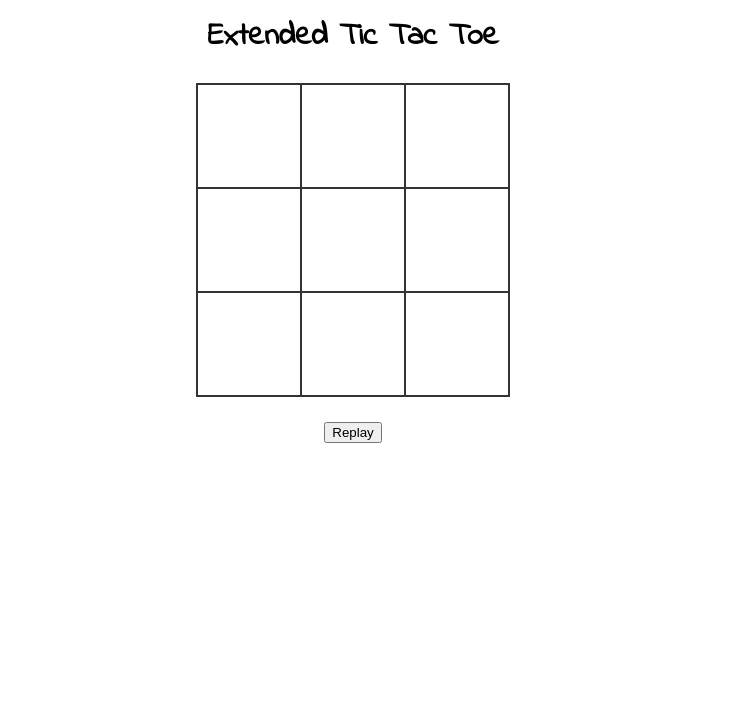
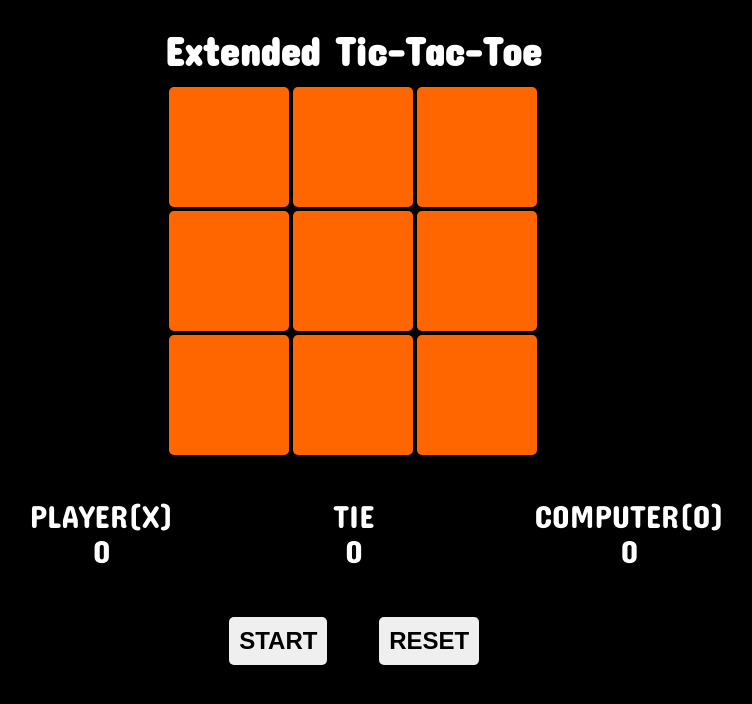
Before and after one commit to ejportega/extended-tic-tac-toe, a PHP site: page /template/index.html in a window 1280 px wide. Shown: the top 704 px of the page, without its empty margins (287-1039 px from the left). Run offline with PHP 8.4, Linux system fonts and the light colour scheme.

Commit message:
Code refactored

```diff
--- a/index.html
+++ /dev/null
@@ -1,68 +0,0 @@
-<!DOCTYPE html>
-<html lang="en">
-<head>
-    <meta charset="UTF-8">
-    <meta name="viewport" content="width=device-width, initial-scale=1.0">
-    <meta http-equiv="X-UA-Compatible" content="ie=edge">
-    <link rel="stylesheet" href="style.css">
-    <title>Extended Tic Tac Toe</title>
-</head>
-<body>
-    <h1>Extended Tic Tac Toe</h1>
-
-    <table>
-        <tr>
-            <td class="cell"></td>
-            <td class="cell"></td>
-            <td class="cell"></td>
-            <!-- <td class="cell"></td>
-            <td class="cell"></td>
-            <td class="cell"></td> -->
-        </tr>
-        <tr>
-            <td class="cell"></td>
-            <td class="cell"></td>
-            <td class="cell"></td>
-            <!-- <td class="cell"></td>
-            <td class="cell"></td>
-            <td class="cell"></td> -->
-        </tr>
-        <tr>
-            <td class="cell"></td>
-            <td class="cell"></td>
-            <td class="cell"></td>
-            <!-- <td class="cell"></td>
-            <td class="cell"></td>
-            <td class="cell"></td> -->
-        </tr>
-        <!-- <tr>
-            <td class="cell"></td>
-            <td class="cell"></td>
-            <td class="cell"></td>
-            <td class="cell"></td>
-            <td class="cell"></td>
-            <td class="cell"></td>
-        </tr>
-        <tr>
-            <td class="cell"></td>
-            <td class="cell"></td>
-            <td class="cell"></td>
-            <td class="cell"></td>
-            <td class="cell"></td>
-            <td class="cell"></td>
-        </tr>
-        <tr>
-            <td class="cell"></td>
-            <td class="cell"></td>
-            <td class="cell"></td>
-            <td class="cell"></td>
-            <td class="cell"></td>
-            <td class="cell"></td>
-        </tr> -->
-    </table>
-
-    <button onClick="start()">Replay</button>
-
-    <script src="script.js"></script>
-</body>
-</html>
--- a/index.php
+++ b/index.php
@@ -1 +1 @@
-<?php header( 'Location: /index.html' ) ;  ?>
+<?php header( 'Location: /template/index.html' ) ;  ?>
--- /dev/null
+++ b/static/script.js
@@ -0,0 +1,119 @@
+const cells = document.querySelectorAll('.cell');
+var board = [];
+const HUMAN = 'X';
+const COMPUTER = 'O';
+var game = true;
+winMatrix = [
+  [0, 1, 2],
+  [3, 4, 5],
+  [6, 7, 8],
+  [0, 3, 6],
+  [1, 4, 7],
+  [2, 5, 8],
+  [0, 4, 8],
+  [2, 4, 6]
+]
+
+const sound = new Audio();
+var firstTurn = COMPUTER;
+var humanScore = 0;
+var computerScore = 0;
+var tieScore = 0;
+
+start();
+
+function start() {
+  game = true;
+  firstTurn = firstTurn == COMPUTER ? HUMAN:COMPUTER;
+  for (var i = 0; i < cells.length; i++) {
+    board[i] = i;
+    cells[i].innerText = '';
+    cells[i].id = i;
+    cells[i].addEventListener('click', turnClick, false);
+    document.getElementById('start').removeEventListener('click', start, false);
+    updateScore();
+  }
+  if (firstTurn == COMPUTER)
+    turn(aiTurn(), COMPUTER);
+}
+
+function turnClick(cell) {
+  if (game && typeof board[cell.target.id] == 'number') {
+    turn(cell.target.id, HUMAN)
+    if (!checkFull() && !checkWin(board, HUMAN))
+      setTimeout(function() { turn(aiTurn(), COMPUTER) }, 300);
+  }
+}
+
+function turn(cellId, player) {
+  board[cellId] = player;
+  document.getElementById(cellId).innerText = player;
+  document.getElementById(cellId).remove
+  playSound('click');
+
+  if (checkWin(board, player)) {
+    game = false;
+    setTimeout(function() { playSound('victory') }, 100);
+    if (player == HUMAN)
+      humanScore++;
+    else
+      computerScore++;
+    updateScore();
+    document.getElementById('start').addEventListener('click', start, false);
+  }
+}
+
+function checkWin(board, player) {
+  for (var i = 0; i < winMatrix.length; i++) {
+    var win = true;
+    for (var j = 0; j < winMatrix[i].length; j++) {
+      if (board[winMatrix[i][j]] != player) {
+        win = false;
+        break;
+      }
+    }
+    if (win)
+      return true;
+  }
+  return false;
+}
+
+function checkFull() {
+  if (emptySquares(board).length == 0) {
+    document.getElementById('start').addEventListener('click', start, false);
+    if (!checkWin(board, HUMAN) && !checkWin(board, COMPUTER)) {
+      setTimeout(function() { playSound('draw-lose') }, 100);
+      tieScore++;
+      updateScore();
+    }
+    return true;
+  }
+  return false;
+}
+
+function emptySquares(newBoard) {
+  return newBoard.filter(x => typeof x == 'number');
+}
+
+function aiTurn() {
+  return emptySquares(board)[0];
+}
+
+function playSound(soundType) {
+  sound.src = `../static/sound/${soundType}.mp3`;
+  sound.play();
+}
+
+function updateScore() {
+  document.getElementById('humanScore').innerText = humanScore;
+  document.getElementById('computerScore').innerText = computerScore;
+  document.getElementById('tieScore').innerText = tieScore;
+}
+
+function reset() {
+  firstTurn = COMPUTER;
+  humanScore = 0;
+  computerScore = 0;
+  tieScore = 0;
+  start();
+}
--- /dev/null
+++ b/static/style.css
@@ -0,0 +1,95 @@
+@font-face {
+  font-family: 'ConcertOne-Regular';
+  src: url('font/ConcertOne-Regular.ttf') format('truetype');
+}
+
+body {
+  font-family: 'ConcertOne-Regular';
+  text-align: center;
+  margin: 0;
+  padding: 0;
+  color: #fff;
+  background-color: #000;
+}
+
+.wrapper {
+  overflow: hidden;
+  width: 100%;
+  max-width: 960px;
+  margin: 0 auto;
+  padding-left: 10px;
+  padding-right: 10px;
+}
+
+.board {
+  display: flex;
+  flex-wrap: wrap;
+  justify-content: center;
+  width: 60vh;
+  /* height: 50vh; */
+  margin: 0 auto;
+}
+
+.cell {
+  width: 15vh;
+  height: 15vh;
+  font-size: 5.0rem;
+  font-weight: 900;
+  background-color: #ff6600;
+  color: #000;
+  margin: 2px;
+  border-radius: 5px;
+  transition: 1.2s;
+}
+
+.cell:hover {
+  background-color: #fff;
+  cursor: pointer;
+}
+
+.scores {
+  display: flex;
+  align-items: center;
+  justify-content: center;
+  margin-top: 2%;
+  margin-bottom: 4%;
+  padding-left: 5%;
+  line-height: 0.1;
+}
+
+.scores > div:not(:last-child) {
+  margin-right: 10.0em;
+
+}
+
+.scores p {
+  font-size: 2.0rem;
+}
+
+.buttons {
+  padding-left: 5%;
+}
+
+.buttons button {
+  font-size: 1.5rem;
+  font-weight: bold;
+  margin-right: 5%;
+  padding: 10px;
+  /* background-color: #ff6600; */
+  color: #000 ;
+  border-radius: 5px;
+  border: none;
+  transition: all 0.4s ease 0s;
+}
+
+.buttons button:hover {
+  text-shadow: 0px 0px 6px rgba(255, 255, 255, 1);
+  -webkit-box-shadow: 0px 5px 40px -10px rgba(0,0,0,0.57);
+  -moz-box-shadow: 0px 5px 40px -10px rgba(0,0,0,0.57);
+  transition: all 0.4s ease 0s;
+}
+
+h1 {
+  font-size: 2.50em;
+  font-weight: 900;
+}
--- a/style.css
+++ /dev/null
@@ -1,43 +0,0 @@
-@import url('https://fonts.googleapis.com/css?family=Indie+Flower&display=swap');
-/* @import url('https://fonts.googleapis.com/css?family=Ranchers&display=swap'); */
-
-body {
-    text-align: center;
-    font-family: 'Indie Flower', 'Comic Sans', cursive;
-    font-size: 0.7em;
-}
-h1 {
-    line-height: 1em;
-    margin-bottom: 0;
-    padding-bottom: 5px;
-    font-size: 2.8em;
-    font-weight: bold;
-}
-h2 {
-    font-size: 1.3em;
-    font-weight: bold;
-    padding: 0;
-    margin: 0;
-
-}
-h3 {
-    font-size: 1.1em;
-    text-decoration: underline;
-    text-decoration-style: dashed;
-    padding: 0;
-    margin: 10px 0 2px 0;
-}
-table {
-    margin: 2% auto;
-    border-collapse: collapse;
-}
-
-td {
-    border: 2px solid #333;
-    height: 100px;
-    width: 100px;
-    text-align: center;
-    vertical-align: middle;
-    font-size: 70px;
-    cursor: pointer;
-}
--- /dev/null
+++ b/template/index.html
@@ -0,0 +1,48 @@
+<!DOCTYPE html>
+<html lang="en">
+<head>
+  <meta charset="UTF-8">
+  <meta name="viewport" content="width=device-width, initial-scale=1.0">
+  <meta http-equiv="X-UA-Compatible" content="ie=edge">
+  <link rel="stylesheet" href="../static/style.css">
+  <title>Tic-Tac-Toe</title>
+</head>
+<body>
+  <div class="wrapper">
+    <h1>Extended Tic-Tac-Toe</h1>
+    <div class="board">
+      <div class="cell"></div>
+      <div class="cell"></div>
+      <div class="cell"></div>
+      <div class="cell"></div>
+      <div class="cell"></div>
+      <div class="cell"></div>
+      <div class="cell"></div>
+      <div class="cell"></div>
+      <div class="cell"></div>
+    </div>
+    <!-- end board -->
+    <div class="scores">
+      <div class="player">
+        <p>PLAYER(X)</p>
+        <p id="humanScore"></p>
+      </div>
+      <div class="ties">
+        <p>TIE</p>
+        <p id="tieScore"></p>
+      </div>
+      <div class="computer">
+        <p>COMPUTER(O)</p>
+        <p id="computerScore"></p>
+      </div>
+    </div>
+    <!-- end scores -->
+    <div class="buttons">
+      <button id="start">START</button>
+      <button onclick="reset()">RESET</button>
+    </div>
+  </div>
+  <!-- end wrapper -->
+  <script src="../static/script.js"></script>
+</body>
+</html>
```
Also changed, not shown: script.js (deleted, +0 -182 lines), static/font/ConcertOne-Regular.ttf (added), 3 other files.
